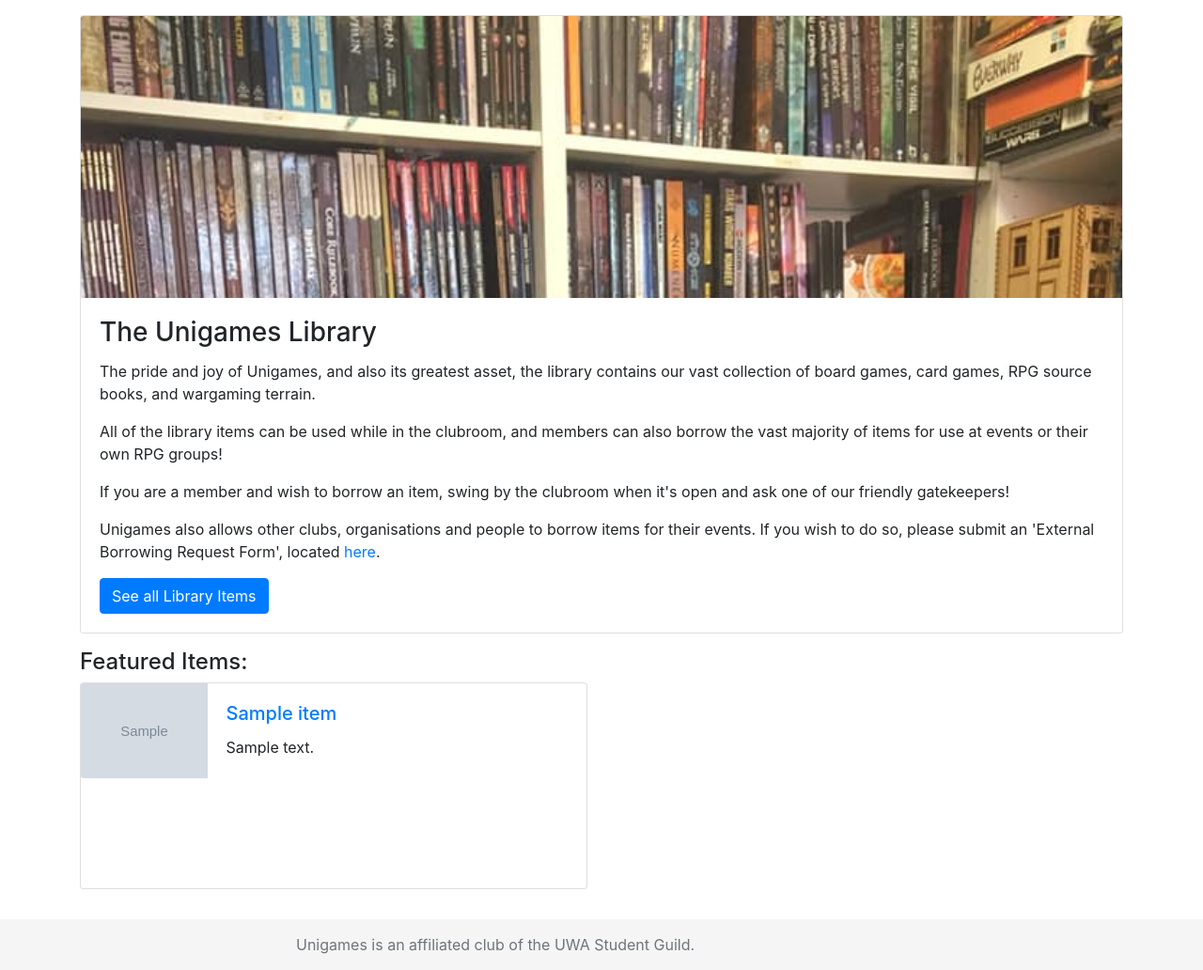
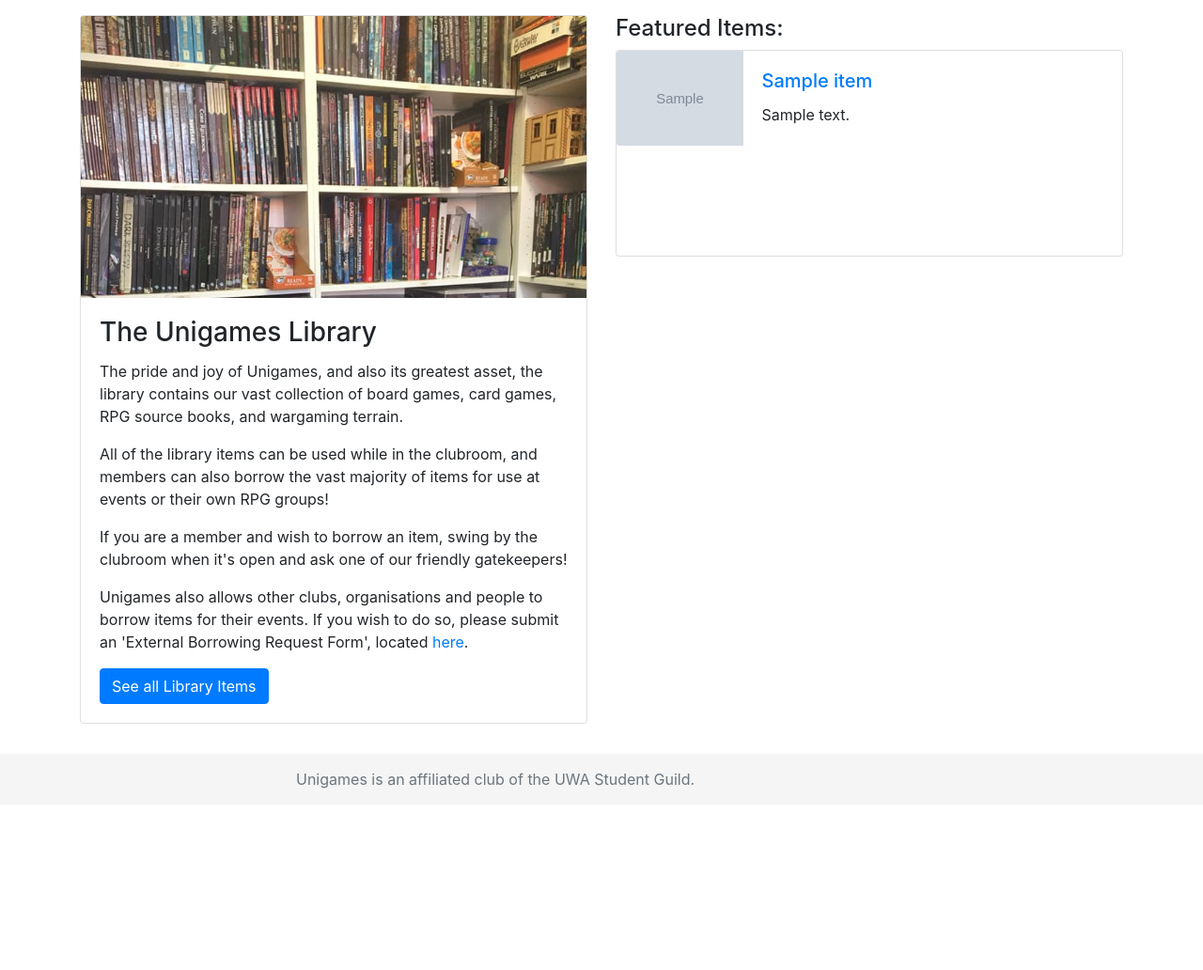
Before and after one commit to don-suth/phylactery, a Django app: template library/templates/library/home_view.html in a window 1280 px wide. Shown: the part 71-1103 px from the top of the page at 94% size. After the commit the page ends 910 px from the top, so only its background shows below. Run offline with Django 3.2, Linux system fonts and the light colour scheme; the template is opened without the code that fills it: values that come from a table or form of the project are taken from there, others are empty; tables that the repository leaves empty hold one stand-in row (values such as "Sample post"); grey boxes marked "Sample" are stand-in pictures; parts of the project's set-up code (start-up, migrations or seed data) failed here and were passed over; some libraries are stand-ins or nearby versions.

Commit message:
Update Library Home view

```diff
--- a/library/templates/library/home_view.html
+++ b/library/templates/library/home_view.html
@@ -6,6 +6,8 @@
 {% load static %}
 
 {% block content %}
+<div class="row">
+    <div class="col-md">
         <div class="card text-left mb-3">
             <img class="card-img-top" src="{% static 'phylactery/images/unigames_library.jpg' %}" style="height: 300px; object-fit: cover; object-position: 0 0;">
             <div class="card-body">
@@ -29,11 +31,12 @@
                 <a href="#" class="btn btn-primary">See all Library Items</a>
             </div>
         </div>
+    </div>
+    {% if items_list %}
+    <div class="col-md">
         <h4>Featured Items:</h4>
-<div class="row">
         {% for item in items_list %}
-    <div class="col-lg-6">
-        <div class="card mb-3 item-list-card">
+        <div class="card mb-2 item-list-card">
             <div class="row no-gutters">
                 <div class="col-4 col-md-3">
                     <a href="{% url 'library:detail' item.slug %}"><img src="{{ item.image.url }}" class="card-img list-card-image" alt="{{ item.name }}"></a>
@@ -46,12 +49,11 @@
                 </div>
             </div>
         </div>
-    </div>
-        {% if forloop.counter|divisibleby:"2" %}
         <div class="w-100"></div>
-        {% endif %}
         {% empty %}
         <h4>There are no results for your query.</h4>
         {% endfor %}
     </div>
+    {% endif %}
+</div>
 {% endblock %}
```
Lines whose indentation alone changed are shown as unchanged.
